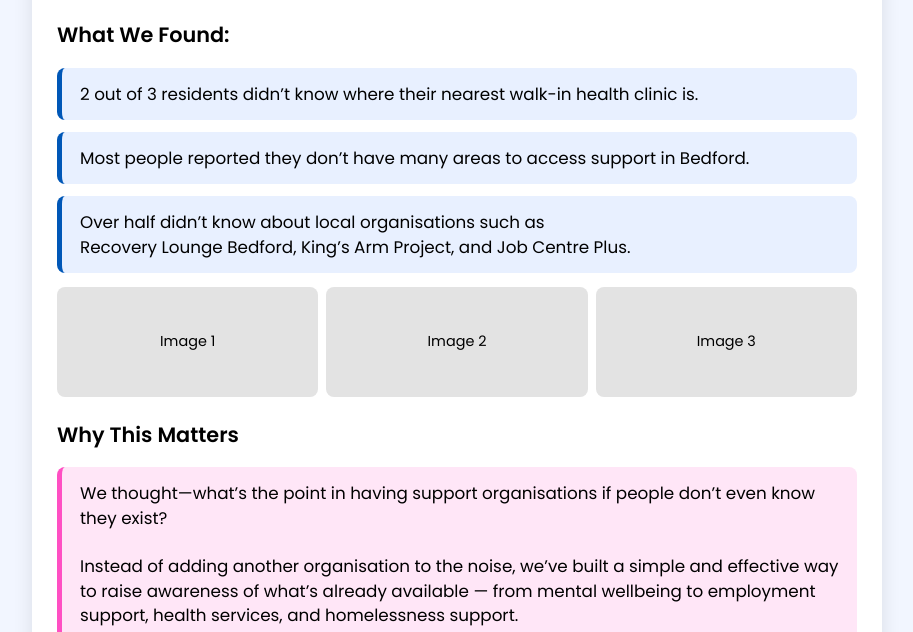
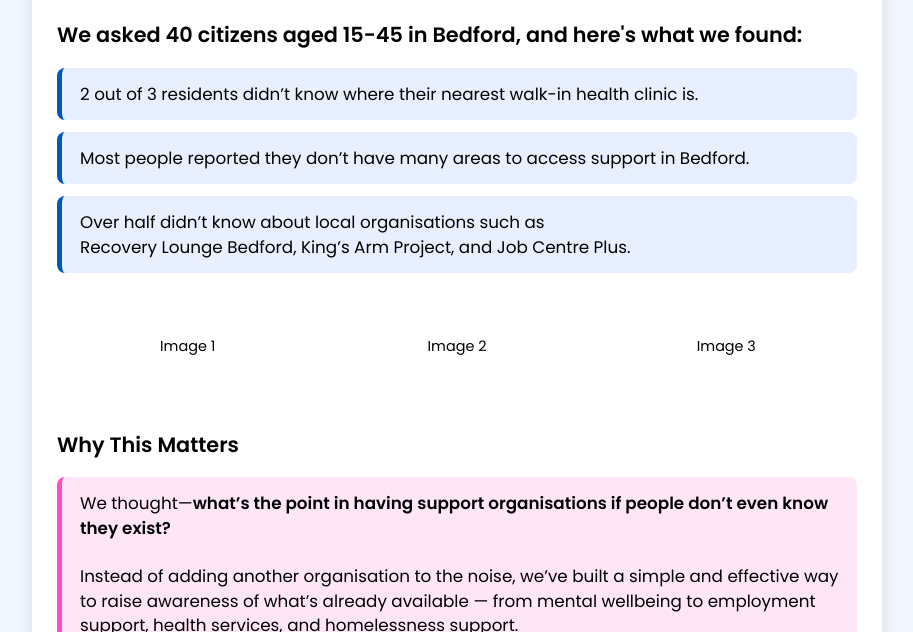
Before and after one commit to Checkpoint-Bedford/poster, a plain HTML site: page index.html in a window 1280 px wide. Shown: the part 168-800 px from the top of the page, without its empty margins (183-1096 px from the left). Drawn offline with Linux system fonts and the light colour scheme.

Commit message:
Update index.html

```diff
--- a/index.html
+++ b/index.html
@@ -89,8 +89,8 @@
 
   .image-box {
     flex: 1;
-    height: 110px;
-    background: #e3e3e3;
+    height: 120px;
+    background: #fff;
     border-radius: 8px;
     display: flex;
     align-items: center;
@@ -134,7 +134,7 @@
   <div class="poster">
     <h1>Do People in Bedford Know Where to Access Support?</h1>
 
-    <h2>What We Found:</h2>
+    <h2>We asked 40 citizens aged 15-45 in Bedford, and here's what we found:</h2>
     <div class="stat-box">2 out of 3 residents didn’t know where their nearest walk-in health clinic is.</div>
     <div class="stat-box">Most people reported they don’t have many areas to access support in Bedford.</div>
     <div class="stat-box">Over half didn’t know about local organisations such as<br>Recovery Lounge Bedford, King’s Arm Project, and Job Centre Plus.</div>
@@ -147,7 +147,7 @@
 
     <h2>Why This Matters</h2>
     <div class="highlight">
-      We thought—what’s the point in having support organisations if people don’t even know they exist?<br><br>
+      We thought—<b>what’s the point in having support organisations if people don’t even know they exist?</b><br><br>
       Instead of adding another organisation to the noise, we’ve built a simple and effective way to raise awareness of what’s already available — from mental wellbeing to employment support, health services, and homelessness support.
     </div>
 
```
